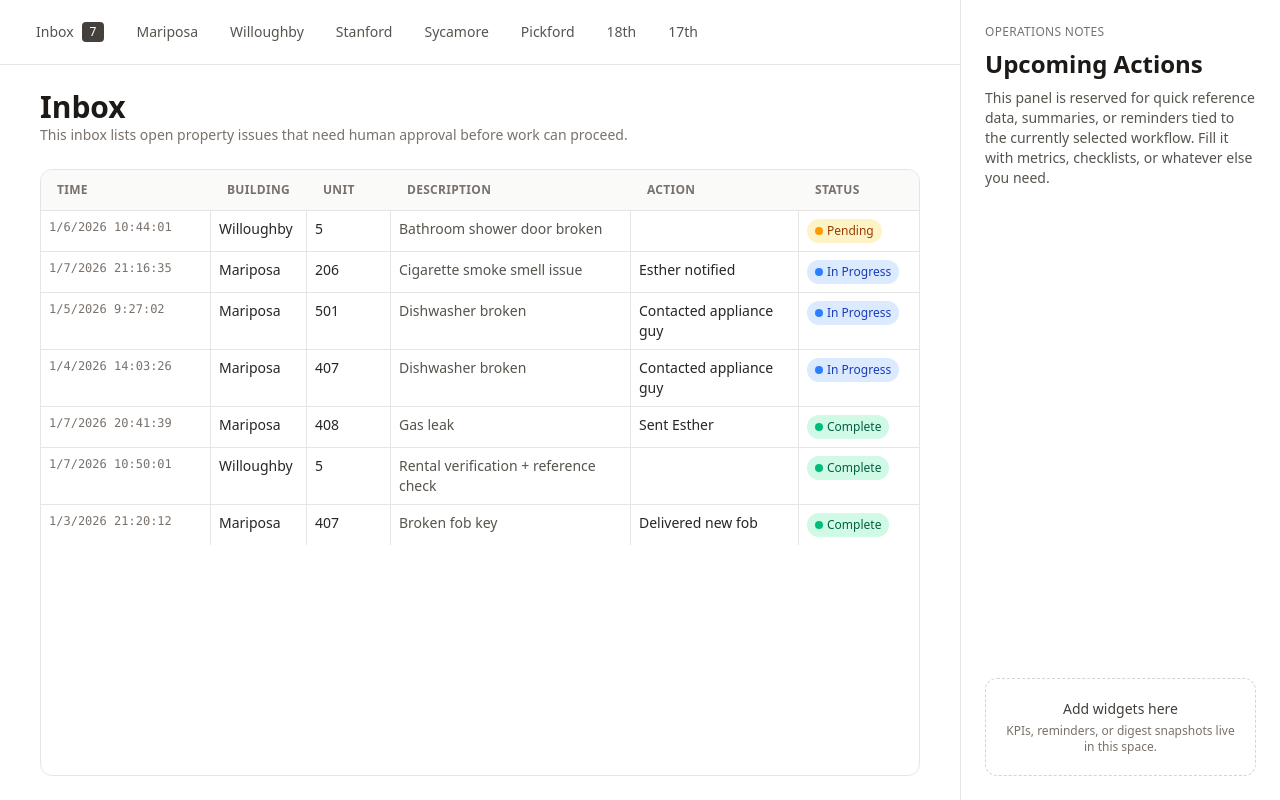
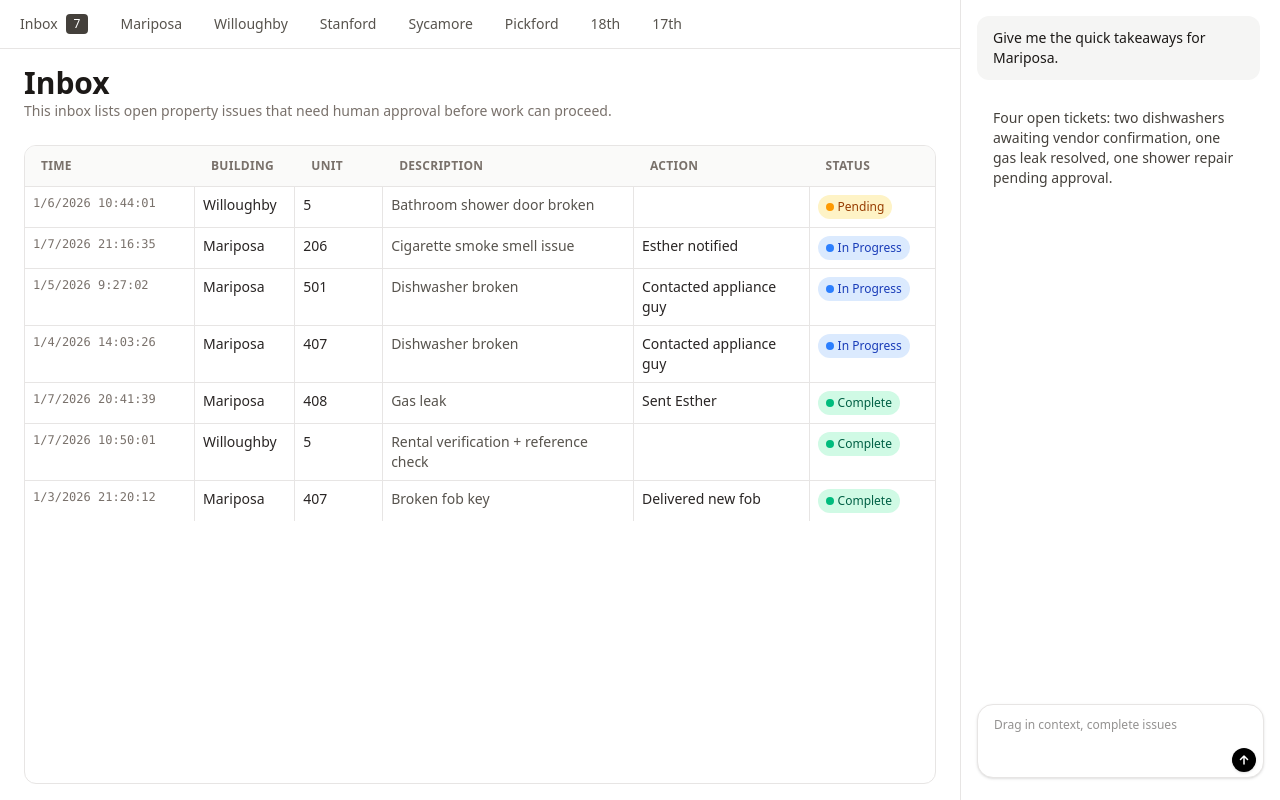
Before and after one commit to 21andrewchang/hermes, a SvelteKit app: page / in a window 1280 px wide. Built offline with nearby package versions, Linux system fonts and the light colour scheme.

Commit message:
feat: chat interface

```diff
--- a/src/routes/+page.svelte
+++ b/src/routes/+page.svelte
@@ -40,6 +40,12 @@
 	}
 
 	const statusOptions: TableEntry['status'][] = ['Pending', 'In Progress', 'Complete'];
+	interface ChatMessage {
+		id: number;
+		role: 'user' | 'assistant';
+		content: string;
+		timestamp: string;
+	}
 
 	const initialEntries: TableEntry[] = [
 		{
@@ -110,6 +116,22 @@
 		[...initialEntries].sort((a, b) => statusRank[a.status] - statusRank[b.status])
 	);
 	let openStatusIndex = $state<number | null>(null);
+	const conversation: ChatMessage[] = [
+		{
+			id: 1,
+			role: 'user',
+			content: 'Give me the quick takeaways for Mariposa.',
+			timestamp: '09:14'
+		},
+		{
+			id: 2,
+			role: 'assistant',
+			content:
+				'Four open tickets: two dishwashers awaiting vendor confirmation, one gas leak resolved, one shower repair pending approval.',
+			timestamp: '09:14'
+		}
+	];
+	let chatInput = $state('');
 
 	function statusStyles(status: TableEntry['status']): string {
 		if (status === 'Pending') return 'bg-amber-100 text-amber-800';
@@ -134,6 +156,11 @@
 		entries = updated.sort((a, b) => statusRank[a.status] - statusRank[b.status]);
 	}
 
+	function handleSend(event: SubmitEvent) {
+		event.preventDefault();
+		chatInput = '';
+	}
+
 	$effect(() => {
 		function handleClick() {
 			openStatusIndex = null;
@@ -147,7 +174,7 @@
 
 <div class="flex h-screen bg-white text-black">
 	<div class="flex w-3/4 flex-col">
-		<header class="flex items-center justify-between border-b border-stone-200 px-6 py-4">
+		<header class="flex items-center justify-between border-b border-stone-200 px-2 py-2">
 			<div class="flex flex-wrap items-center gap-2">
 				{#each tabs as tab}
 					<button
@@ -164,7 +191,7 @@
 			</div>
 		</header>
 
-		<main class="flex-1 overflow-hidden px-10 py-6">
+		<main class="flex-1 overflow-hidden px-6 py-4">
 			{#if activeTab === 'inbox'}
 				<div class="flex h-full flex-col gap-6">
 					<div class="flex items-end justify-between">
@@ -277,18 +304,45 @@
 			{/if}
 		</main>
 	</div>
-	<section class="flex w-1/4 flex-col justify-between border-l border-stone-200 px-6 py-6">
-		<div>
-			<p class="text-xs tracking-wide text-stone-500 uppercase">Operations notes</p>
-			<h2 class="mt-2 text-2xl font-semibold text-stone-900">Upcoming Actions</h2>
-			<p class="mt-2 text-sm text-stone-600">
-				This panel is reserved for quick reference data, summaries, or reminders tied to the currently
-				selected workflow. Fill it with metrics, checklists, or whatever else you need.
-			</p>
-		</div>
-		<div class="rounded-xl border border-dashed border-stone-300 px-4 py-5 text-center">
-			<p class="text-sm font-medium text-stone-700">Add widgets here</p>
-			<p class="mt-1 text-xs text-stone-500">KPIs, reminders, or digest snapshots live in this space.</p>
+	<section class="flex w-1/4 flex-col border-l border-stone-200 bg-white">
+		<div class="flex flex-1 flex-col px-4 py-4">
+			<div class="flex-1 space-y-4 overflow-y-auto pr-1">
+				{#each conversation as message}
+					<div class={`flex ${message.role === 'assistant' ? 'justify-start' : 'justify-end'}`}>
+						<div
+							class={`w-full rounded-xl px-4 py-3 text-sm ${
+								message.role === 'assistant'
+									? 'bg-transparent text-stone-700'
+									: 'bg-stone-100 text-stone-900'
+							}`}
+						>
+							<p>{message.content}</p>
+						</div>
+					</div>
+				{/each}
+			</div>
+			<form class="relative mt-4" onsubmit={handleSend}>
+				<label class="sr-only" for="copilot-input">Ask Hermes</label>
+				<textarea
+					id="copilot-input"
+					class="w-full resize-none rounded-2xl border text-xs border-stone-200 bg-white px-4 py-3 pr-16 text-sm text-stone-800 shadow-sm outline-none transition focus:border-stone-400 focus:ring-2 focus:ring-stone-200"
+					rows="3"
+					placeholder="Drag in context, complete issues"
+					bind:value={chatInput}
+				></textarea>
+				<button
+					type="submit"
+					class="absolute bottom-3 right-2 flex h-6 w-6 items-center justify-center rounded-full bg-black text-white shadow-sm transition hover:bg-stone-800"
+					aria-label="Send message"
+				>
+					<svg xmlns="http://www.w3.org/2000/svg" width="16" height="16" fill="none" viewBox="0 0 16 16">
+						<path
+							fill="currentColor"
+							d="M8 12.75a.75.75 0 0 1-.75-.75V5.81l-2.22 2.22a.75.75 0 0 1-1.06-1.06l3.5-3.5a.75.75 0 0 1 1.06 0l3.5 3.5a.75.75 0 1 1-1.06 1.06L8.75 5.81V12a.75.75 0 0 1-.75.75Z"
+						/>
+					</svg>
+				</button>
+			</form>
 		</div>
 	</section>
 </div>
```
